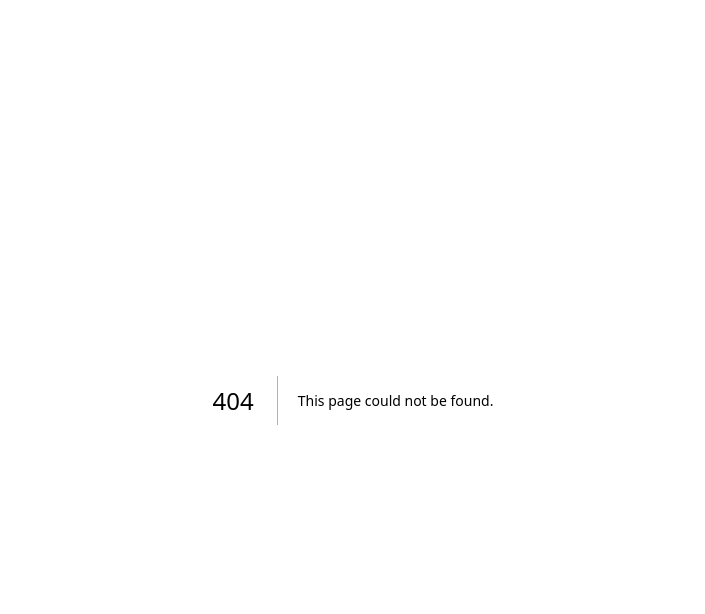
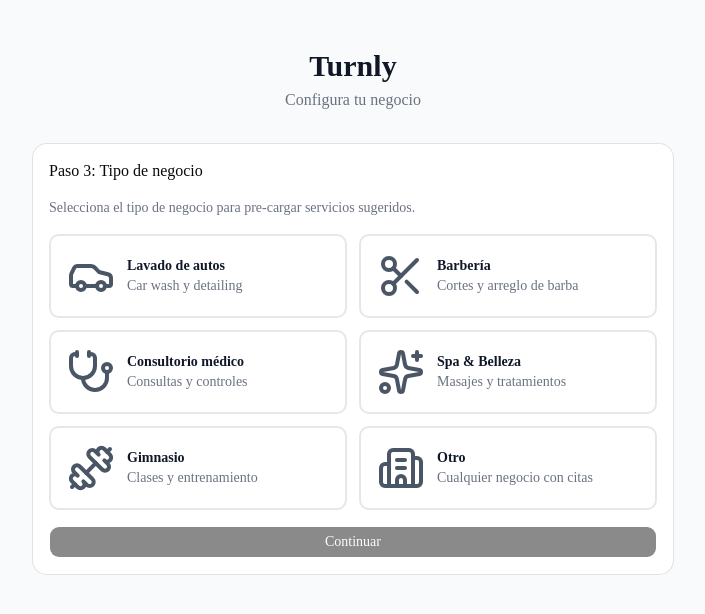
Before and after one commit to korbold/turnly, a Next.js app in the folder apps/admin/: page /business-type in a window 1280 px wide. Before the commit this address had no page. Shown: the top 614 px of the page, without its empty margins (287-992 px from the left). Built offline with nearby package versions, Linux system fonts and the light colour scheme; no server answers.

Commit message:
feat: add business type selection step to onboarding

```diff
--- /dev/null
+++ b/apps/admin/src/app/(onboarding)/business-type/page.tsx
@@ -0,0 +1,82 @@
+'use client';
+
+import { useState } from 'react';
+import { useRouter } from 'next/navigation';
+import { Card, CardContent, CardHeader, CardTitle } from '@/components/ui/card';
+import { Button } from '@/components/ui/button';
+import { BUSINESS_TYPES } from '@/lib/constants/business-types';
+import { setBusinessType } from '@/lib/api/onboarding';
+
+export default function BusinessTypePage() {
+  const router = useRouter();
+  const [selected, setSelected] = useState<string | null>(null);
+  const [loading, setLoading] = useState(false);
+  const [error, setError] = useState<string | null>(null);
+
+  const handleContinue = async () => {
+    if (!selected) return;
+    setError(null);
+    setLoading(true);
+    try {
+      await setBusinessType({ business_type: selected, create_suggested_services: true });
+      router.push('/configure');
+    } catch (err: unknown) {
+      const apiError = err as { message?: string; fieldErrors?: Record<string, string[]> };
+      if (apiError?.fieldErrors) {
+        const messages = Object.values(apiError.fieldErrors).flat().join('. ');
+        setError(messages);
+      } else {
+        setError(apiError?.message ?? 'Error al guardar el tipo de negocio');
+      }
+    } finally {
+      setLoading(false);
+    }
+  };
+
+  return (
+    <Card>
+      <CardHeader>
+        <CardTitle>Paso 3: Tipo de negocio</CardTitle>
+      </CardHeader>
+      <CardContent className="space-y-4">
+        <p className="text-sm text-gray-500">
+          Selecciona el tipo de negocio para pre-cargar servicios sugeridos.
+        </p>
+        <div className="grid grid-cols-1 sm:grid-cols-2 gap-3">
+          {BUSINESS_TYPES.map((type) => {
+            const Icon = type.icon;
+            const isSelected = selected === type.value;
+            return (
+              <button
+                key={type.value}
+                type="button"
+                onClick={() => setSelected(type.value)}
+                className={`flex items-center gap-3 p-4 rounded-lg border-2 text-left transition-colors ${
+                  isSelected
+                    ? 'border-blue-500 bg-blue-50'
+                    : 'border-gray-200 hover:border-gray-300 hover:bg-gray-50'
+                }`}
+              >
+                <Icon className="h-12 w-12 shrink-0 text-gray-600" />
+                <div>
+                  <p className="font-semibold text-gray-900">{type.label}</p>
+                  <p className="text-sm text-gray-500">{type.description}</p>
+                </div>
+              </button>
+            );
+          })}
+        </div>
+        {error && (
+          <div className="bg-red-50 text-red-600 text-sm p-3 rounded-md">{error}</div>
+        )}
+        <Button
+          className="w-full"
+          disabled={!selected || loading}
+          onClick={handleContinue}
+        >
+          {loading ? 'Guardando...' : 'Continuar'}
+        </Button>
+      </CardContent>
+    </Card>
+  );
+}
--- a/apps/admin/src/app/(onboarding)/configure/page.tsx
+++ b/apps/admin/src/app/(onboarding)/configure/page.tsx
@@ -15,7 +15,7 @@
   return (
     <Card>
       <CardHeader>
-        <CardTitle>Paso 3: Configuración</CardTitle>
+        <CardTitle>Paso 4: Configuración</CardTitle>
       </CardHeader>
       <CardContent className="space-y-4 text-center">
         <div className="flex justify-center">
--- a/apps/admin/src/app/(onboarding)/verify-email/page.tsx
+++ b/apps/admin/src/app/(onboarding)/verify-email/page.tsx
@@ -18,7 +18,7 @@
     try {
       const tenantId = localStorage.getItem('onboarding_tenant_id') ?? '';
       await verifyTenant(tenantId);
-      router.push('/configure');
+      router.push('/business-type');
     } catch (err: unknown) {
       const apiError = err as { message?: string; fieldErrors?: Record<string, string[]> };
       if (apiError?.fieldErrors) {
--- a/apps/admin/src/app/(onboarding)/welcome/page.tsx
+++ b/apps/admin/src/app/(onboarding)/welcome/page.tsx
@@ -25,7 +25,7 @@
   return (
     <Card>
       <CardHeader>
-        <CardTitle className="text-center">Paso 4: ¡Listo!</CardTitle>
+        <CardTitle className="text-center">Paso 5: ¡Listo!</CardTitle>
       </CardHeader>
       <CardContent className="space-y-4 text-center">
         <div className="flex justify-center">
```
